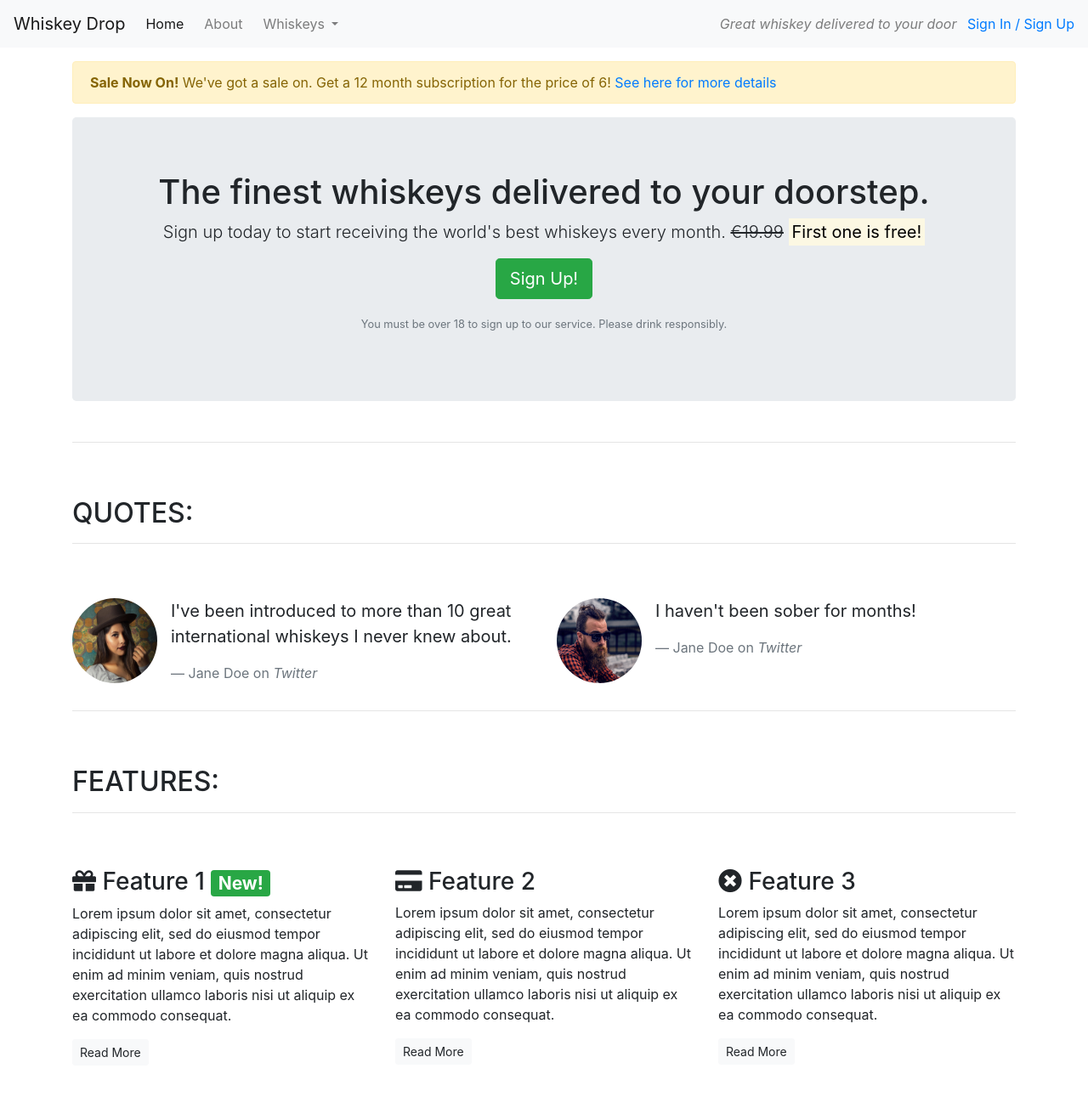
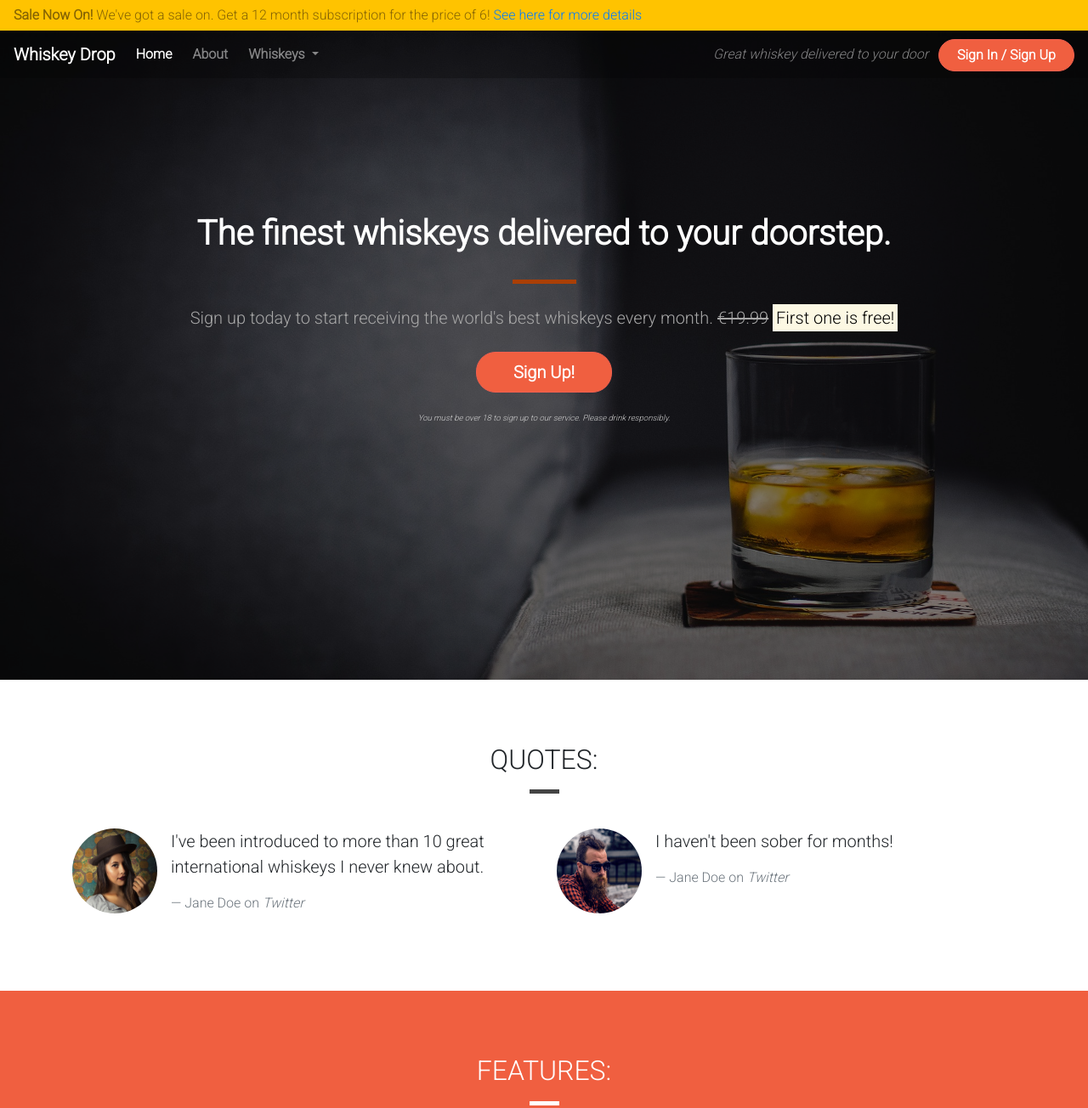
Before and after one commit to MichaelDugdale/bootstrap-practice, a plain HTML site: page index.html in a window 1280 px wide. Shown: the top 1304 px of the page at 85% size. Before the commit the page ends 1270 px from the top, so only its background shows below. Drawn offline with nearby package versions, Linux system fonts and the light colour scheme.

Commit message:
all done and dusted

```diff
--- /dev/null
+++ b/css/style.css
@@ -0,0 +1,186 @@
+body {
+font-family: 'Roboto', sans-serif;
+}
+
+.container-wrapper-red {
+    background-color: #f05f40;
+    color:white;
+}
+
+.alert-container .col-12 {
+    padding-left:0;
+    padding-right:0;
+}
+
+.site-wide-alert {
+    border-radius:0;
+    margin-bottom:0;
+    padding:5px 15px;
+    background-color: #ffc300;
+    border-color: #ffc300;
+}
+
+.callout-container{
+    height: 100vh;
+
+  background: url("../images/whiskey-background.jpg") no-repeat bottom right fixed;
+  -webkit-background-size: cover;
+  -moz-background-size: cover;
+  -o-background-size: cover;
+  background-size: cover;
+
+  display: flex;
+  align-items: center;
+  justify-content:center;
+  position: relative;
+ }
+
+.opaque-overlay {
+    position: absolute;
+    top: 0;
+    left: 0;
+    height: 100%;
+    width: 100%;
+    background-color: rgba(0,0,0,0.5);
+}
+
+/*page headers*/
+
+.page-header {
+    margin-bottom:0;
+    border-bottom:0;
+    text-align: center;
+}
+
+.page-header h2 {
+    margin-top:0;
+}
+
+.quotes .page-header {
+    margin-bottom: 25px;
+}
+
+/*block-dividers*/
+
+.block-divider {
+    width: 75px;
+    height: 5px;
+    border: none;
+    background-color: #444
+}
+
+.block-divider-orange {
+      background-color: #aa3f06;
+}
+
+.block-divider-white {
+      background-color: white;
+}
+
+.block-divider-short {
+    width:35px;
+}
+
+/*content containers*/
+
+.content-container {
+    padding-top:75px;
+    padding-bottom: 75px;
+}
+
+/*navbar*/
+
+.navalert-container {
+    position:absolute;
+    top:0;
+    left:0;
+    padding-left: 0;
+    padding-right: 0;
+    z-index: 1;
+}
+
+.navbar {
+    margin-bottom: 0;
+    border:0;
+    width:100%;
+    background-color:rgba(0,0,0,0.25);
+}
+
+.navbar .navbar-toggler {
+    border:0;
+}
+
+.navbar-dark .navbar-brand {
+    color: #fff;
+    font-weight: bold;
+}
+
+.navbar .navbar-nav a {
+    font-weight:bold;
+}
+
+/*jumbotron*/
+
+.jumbotron {
+    background-color: transparent;
+}
+
+.jumbotron-header {
+    color:white;
+    font-weight:bold;
+    margin-bottom:30px;
+}
+
+.jumbotron small {
+    font-size:60%;
+    font-style: italic;
+    color:#d0d0d0;
+}
+
+.jumbotron .lead {
+    margin:25px 0;
+    color: #a7a7a7;
+}
+
+/*buttons*/
+
+.btn-cta {
+    font-weight:bold;
+    border-radius: 23px;
+    width: 160px;
+}
+
+.btn-red {
+    color:white;
+    background-color: #f05f40;
+    border-color: #f05f50;
+}
+
+.btn-red:hover,
+.btn-red:active,
+.btn-red:focus,
+.btn-red:active:focus {
+    background-color: #df4929;
+    border-color: #df4929;
+}
+
+.feature {
+    text-align:center;
+    margin-bottom: 40px;
+}
+
+.feature i {
+    margin-bottom:20px;
+    font-size:45px;
+    line-height: 45px;
+}
+
+.feature .btn {
+    background-color:white;
+    border-color:white;
+    border-radius:15px;
+    min-width: 100px;
+    font-weight:bold;
+    margin-top:10px;
+    color: #f05f40;
+}
--- a/index.html
+++ b/index.html
@@ -8,11 +8,28 @@
     <link rel="stylesheet" href="https://maxcdn.bootstrapcdn.com/bootstrap/4.1.3/css/bootstrap.min.css">
     <link rel="stylesheet" href="https://use.fontawesome.com/releases/v5.6.1/css/all.css"
         integrity="sha384-gfdkjb5BdAXd+lj+gudLWI+BXq4IuLW5IT+brZEZsLFm++aCMlF1V92rMkPaX4PP" crossorigin="anonymous">
+    <link rel="preconnect" href="https://fonts.gstatic.com">
+    <link href="https://fonts.googleapis.com/css2?family=Open+Sans&family=Roboto:wght@300&display=swap"
+        rel="stylesheet">
+    <link rel="stylesheet" href="css/style.css" type="text/css">
+
 </head>
 
 <body>
     <!--Nav-->
-    <nav class="navbar navbar-light navbar-expand-sm bg-light">
+    <div class="container-fluid navalert-container">
+        <div class="container-fluid alert-container">
+            <div class="row d-none d-sm-block">
+                <div class="col-12">
+                    <div class="site-wide-alert alert alert-warning">
+                        <strong>Sale Now On!</strong> We've got a sale on. Get a 12 month subscription for the price of
+                        6!
+                        <a href="">See here for more details</a>
+                    </div>
+                </div>
+            </div>
+        </div>
+        <nav class="navbar navbar-dark navbar-expand-sm">
             <a href="/" class="navbar-brand">
                 Whiskey Drop</a>
 
@@ -42,43 +59,42 @@
             </div>
             <div class="d-none d-md-block">
                 <p class="navbar-text my-auto mr-2"><i>Great whiskey delivered to your door</i></p>
-            <a href="/login">Sign In / Sign Up</a>
+                <a href="/login" class="btn btn-cta btn-red">Sign In / Sign Up</a>
             </div>
             <!--</div>-->
         </nav>
-    <article class="container mt-3">
-        <div class="row d-none d-sm-block">
-            <div class="col-12">
-                <div class="alert alert-warning">
-                    <strong>Sale Now On!</strong> We've got a sale on. Get a 12 month subscription for the price of 6!
-                    <a href="">See here for more details</a>
     </div>
-            </div>
-        </div>
+
     <!-- Callout -->
+    <div class="container-fluid callout-container">
+        <div class="opaque-overlay">&nbsp;</div>
         <div class="row">
             <div class="col-12">
                 <section class="callout jumbotron text-center">
-                    <h1>The finest whiskeys delivered to your doorstep.</h1>
+                    <h1 class="jumbotron-header">The finest whiskeys delivered to your doorstep.</h1>
+                    <hr class="block-divider block-divider-orange">
                     <p class="lead">Sign up today to start receiving the world's best whiskeys every month.
                         <s class="d-none d-sm-inline">€19.99</s>
                         <span class="d-inline d-sm-none"><br></span>
                         <strong><mark>First one is free!</mark></strong></p>
-                    <p><button class="btn btn-lg btn-success" data-toggle="modal" data-target="#signUpModal">Sign
+                    <p><button class="btn btn-lg btn-cta btn-red" data-toggle="modal" data-target="#signUpModal">Sign
                             Up!</button></p>
                     <p class="text-muted"><small>You must be over 18 to sign up to our service. Please drink
                             responsibly.</small></p>
                 </section>
             </div>
         </div>
+    </div>
     <!-- /.callout -->
-        <hr>
+
     <!-- Quotes -->
+    <div class="container-wrapper">
+        <div class="container quotes-container content-container">
             <section class="quotes">
                 <div class="row">
-                <div class="col-12 my-5">
+                    <div class="col-12 page-header">
                         <h2 class="text-uppercase">Quotes:</h2>
-                    <hr />
+                        <hr class="block-divider block-divider-short">
                     </div>
                 </div>
                 <div class="row">
@@ -89,7 +105,8 @@
                             </div>
                             <div class="media-body">
                                 <blockquote class="blockquote">
-                                <p>I've been introduced to more than 10 great international whiskeys I never knew about.
+                                    <p>I've been introduced to more than 10 great international whiskeys I never knew
+                                        about.
                                     </p>
                                     <footer class="blockquote-footer">Jane Doe on <cite title="Twitter">Twitter</cite>
                                     </footer>
@@ -114,48 +131,59 @@
                 </div>
             </section>
             <!-- /.quotes -->
-        <hr>
+        </div>
+    </div>
     <!-- Features -->
+    <div class="container-wrapper container-wrapper-red">
+        <div class="container features-container content-container">
             <section class="features">
                 <div class="row">
-                <div class="col-12 my-5">
+                    <div class="col-12 page-header">
                         <h2 class="text-uppercase">Features:</h2>
-                    <hr />
+                        <hr class="block-divider block-divider-short block-divider-white">
                     </div>
                 </div>
                 <div class="row">
                     <div class="col-12 col-md-6 col-lg-4">
                         <div class="feature">
-                        <h3><i class="fas fa-gift d-none d-sm-inline"></i> Feature 1 <span
+                            <h3><i class="fas fa-gift d-none d-sm-block"></i> Feature 1 <span
                                     class="badge badge-success">New!</span></h3>
-                        <p>Lorem ipsum dolor sit amet, consectetur adipiscing elit, sed do eiusmod tempor incididunt ut
-                            labore et dolore magna aliqua. Ut enim ad minim veniam, quis nostrud exercitation ullamco
+                            <p>Lorem ipsum dolor sit amet, consectetur adipiscing elit, sed do eiusmod tempor incididunt
+                                ut
+                                labore et dolore magna aliqua. Ut enim ad minim veniam, quis nostrud exercitation
+                                ullamco
                                 laboris nisi ut aliquip ex ea commodo consequat.</p>
                             <p><a class="btn btn-sm btn-light" href="">Read More</a></p>
                         </div>
                     </div>
                     <div class="col-12 col-md-6 col-lg-4">
                         <div class="feature">
-                        <h3><i class="fas fa-credit-card d-none d-sm-inline"></i> Feature 2</h3>
-                        <p>Lorem ipsum dolor sit amet, consectetur adipiscing elit, sed do eiusmod tempor incididunt ut
-                            labore et dolore magna aliqua. Ut enim ad minim veniam, quis nostrud exercitation ullamco
+                            <h3><i class="fas fa-credit-card d-none d-sm-block"></i> Feature 2</h3>
+                            <p>Lorem ipsum dolor sit amet, consectetur adipiscing elit, sed do eiusmod tempor incididunt
+                                ut
+                                labore et dolore magna aliqua. Ut enim ad minim veniam, quis nostrud exercitation
+                                ullamco
                                 laboris nisi ut aliquip ex ea commodo consequat.</p>
                             <p><a class="btn btn-sm btn-light" href="">Read More</a></p>
                         </div>
                     </div>
                     <div class="col-12 d-md-none d-lg-block col-lg-4">
                         <div class="feature">
-                        <h3><i class="fas fa-times-circle d-none d-sm-inline"></i> Feature 3</h3>
-                        <p>Lorem ipsum dolor sit amet, consectetur adipiscing elit, sed do eiusmod tempor incididunt ut
-                            labore et dolore magna aliqua. Ut enim ad minim veniam, quis nostrud exercitation ullamco
+                            <h3><i class="fas fa-times-circle d-none d-sm-block"></i> Feature 3</h3>
+                            <p>Lorem ipsum dolor sit amet, consectetur adipiscing elit, sed do eiusmod tempor incididunt
+                                ut
+                                labore et dolore magna aliqua. Ut enim ad minim veniam, quis nostrud exercitation
+                                ullamco
                                 laboris nisi ut aliquip ex ea commodo consequat.</p>
                             <p><a class="btn btn-sm btn-light" href="">Read More</a></p>
                         </div>
                     </div>
                 </div>
             </section>
+        </div>
+    </div>
     <!-- /.features -->
-    </article>
+
 
     <div class="modal" tabindex="-1" role="dialog" id="signUpModal">
         <div class="modal-dialog" role="document">
```
Also changed, not shown: images/whiskey-background.jpg (added). Lines whose indentation alone changed are shown as unchanged.
